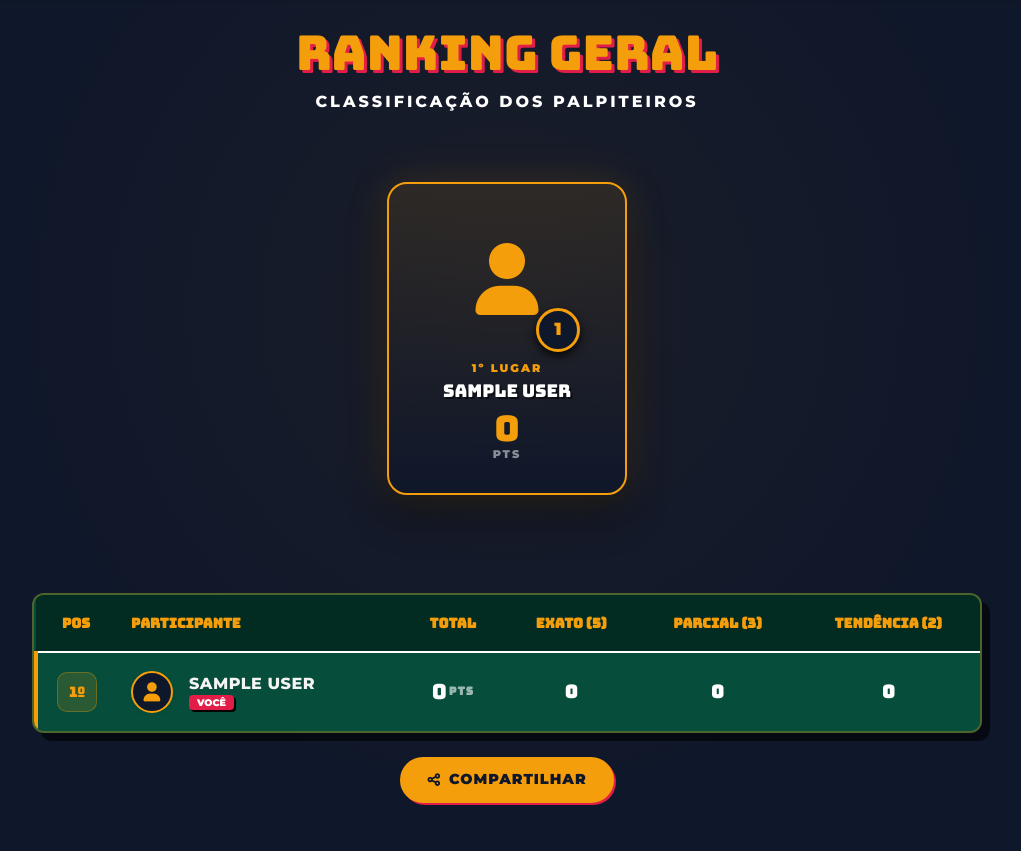
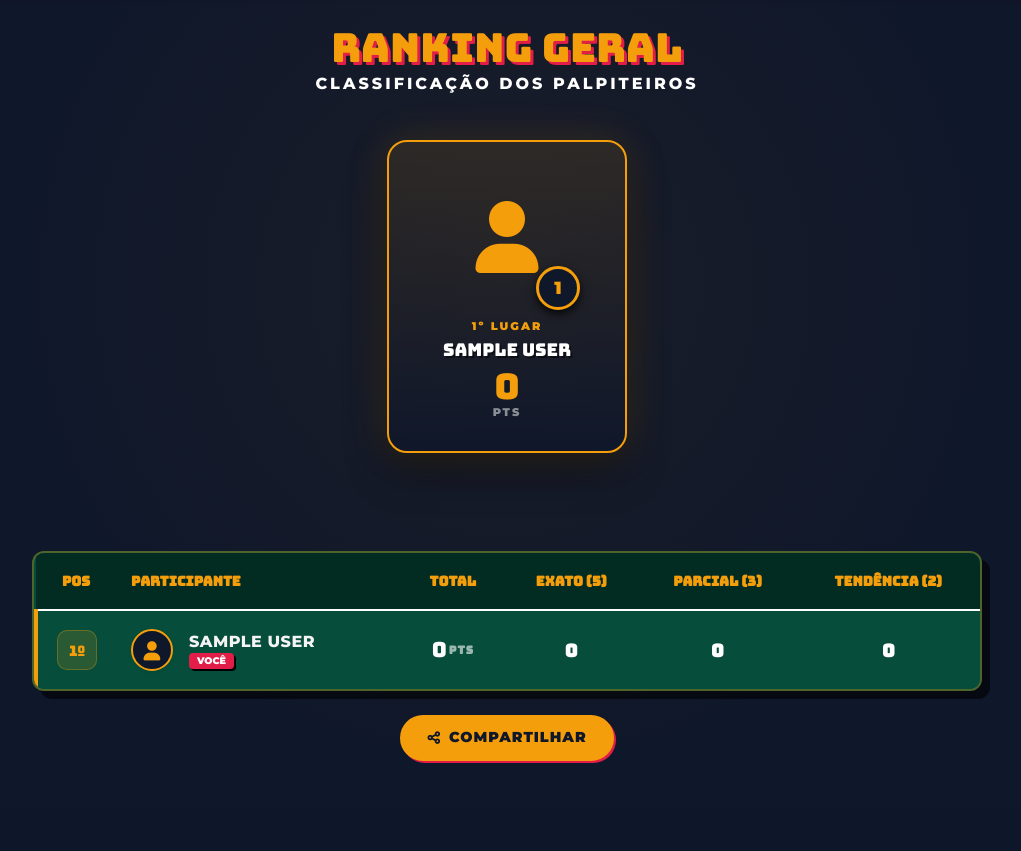
Before and after one commit to maisumdiego/bolaoworldcup26, a Flask app: page /ranking in a window 1280 px wide. Shown: the part 63-914 px from the top of the page, without its empty margins (133-1154 px from the left). After the commit the page ends 826 px from the top, so only its background shows below. Run offline with Flask 3, Linux system fonts and the light colour scheme; a user stored in the database is signed in; tables that the repository leaves empty hold one stand-in row (values such as "Sample post"); some libraries are stand-ins or nearby versions.

Commit message:
feat: refinamento da exportação WhatsApp e padronização visual da página de ranking

```diff
--- a/templates/ranking.html
+++ b/templates/ranking.html
@@ -1,13 +1,13 @@
 {% extends "base.html" %}
 
 {% block content %}
-<div class="container mt-4 mb-5">
+<div class="container mt-4 mb-5 px-3 px-md-4">
 
-    <div class="text-center mb-5">
-        <h2 class="text-uppercase" style="font-family: 'Bungee', cursive; color: var(--pulp-gold); text-shadow: 3px 3px 0px var(--church-red); font-size: 3rem;">
+    <div class="text-center mb-4">
+        <h2 class="text-uppercase mb-0" style="font-family: 'Bungee', cursive; color: var(--pulp-gold); text-shadow: 3px 3px 0px var(--church-red); font-size: 2.5rem;">
             Ranking Geral
         </h2>
-        <p class="text-uppercase fw-bold" style="letter-spacing: 3px; color: #fff;">
+        <p class="text-uppercase fw-bold mb-0" style="letter-spacing: 3px; color: #fff;">
             Classificação dos Palpiteiros
         </p>
     </div>
@@ -328,9 +328,16 @@ document.addEventListener('DOMContentLoaded', function() {
     const btnExportWhatsapp = document.getElementById('btn-export-whatsapp');
     if (btnExportWhatsapp) {
         btnExportWhatsapp.addEventListener('click', function() {
-            let message = "🏆 *RANKING BOLÃO 2026* 🏆\n\n";
+            const agora = new Date();
+            const dataStr = agora.toLocaleDateString('pt-BR');
+            const horaStr = agora.toLocaleTimeString('pt-BR', { hour: '2-digit', minute: '2-digit' });
+
+            let message = "🏆 *Ranking Bolão da Cabeça 2026* 🏆\n";
+            message += `_Gerado em: ${dataStr} às ${horaStr}_\n\n`;
+
             rankingData.slice(0, 10).forEach((user, index) => {
-                message += `${index + 1}º *${user.nome.toUpperCase()}* - ${user.pontos} PTS\n`;
+                const nomeLimpo = user.nome.trim();
+                message += `${index + 1}º *${nomeLimpo}* - ${user.pontos} PTS\n`;
             });
             message += "\n⚽ Participe: https://bolaocabeca.up.railway.app/";
             window.open(`https://api.whatsapp.com/send?text=${encodeURIComponent(message)}`, '_blank');
```
